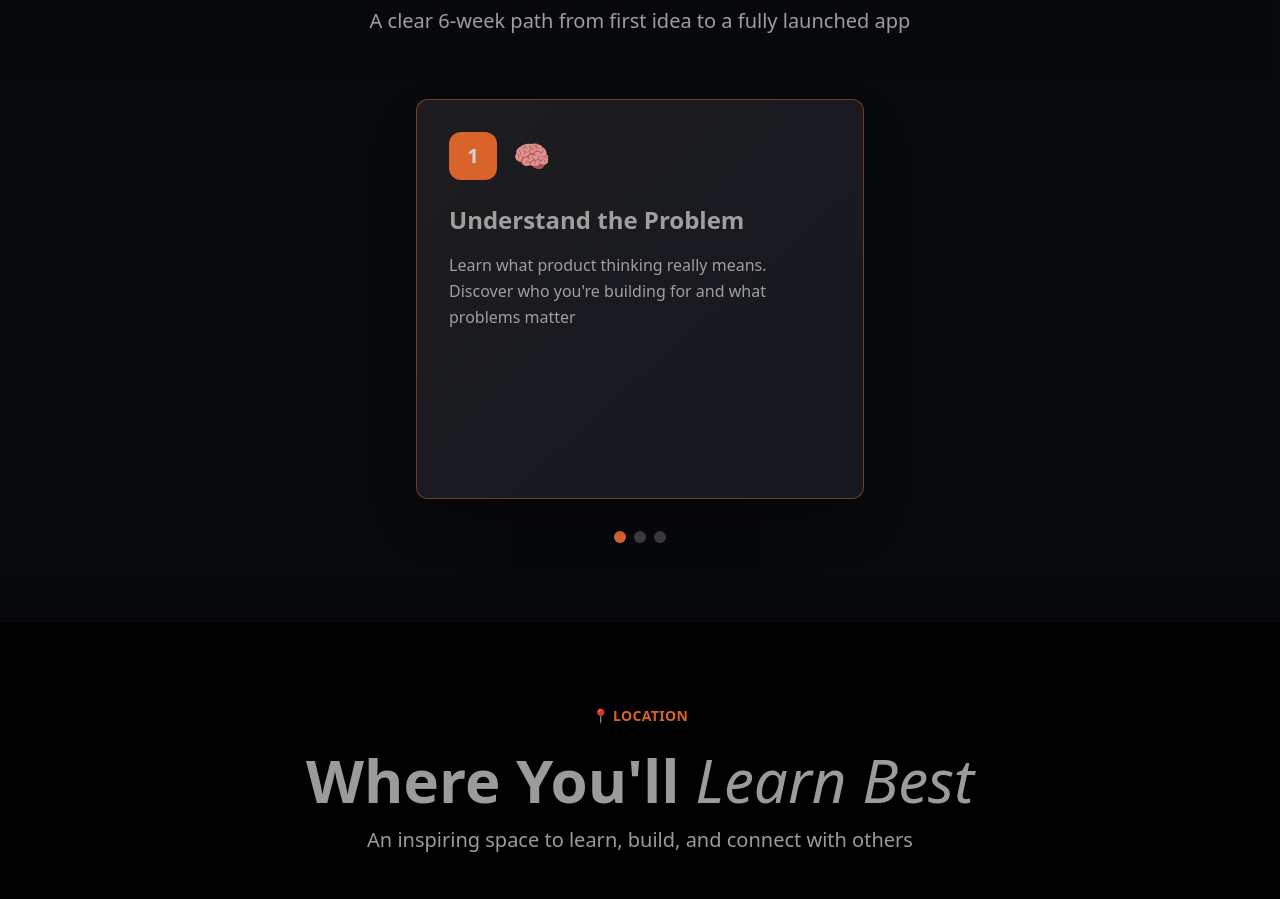
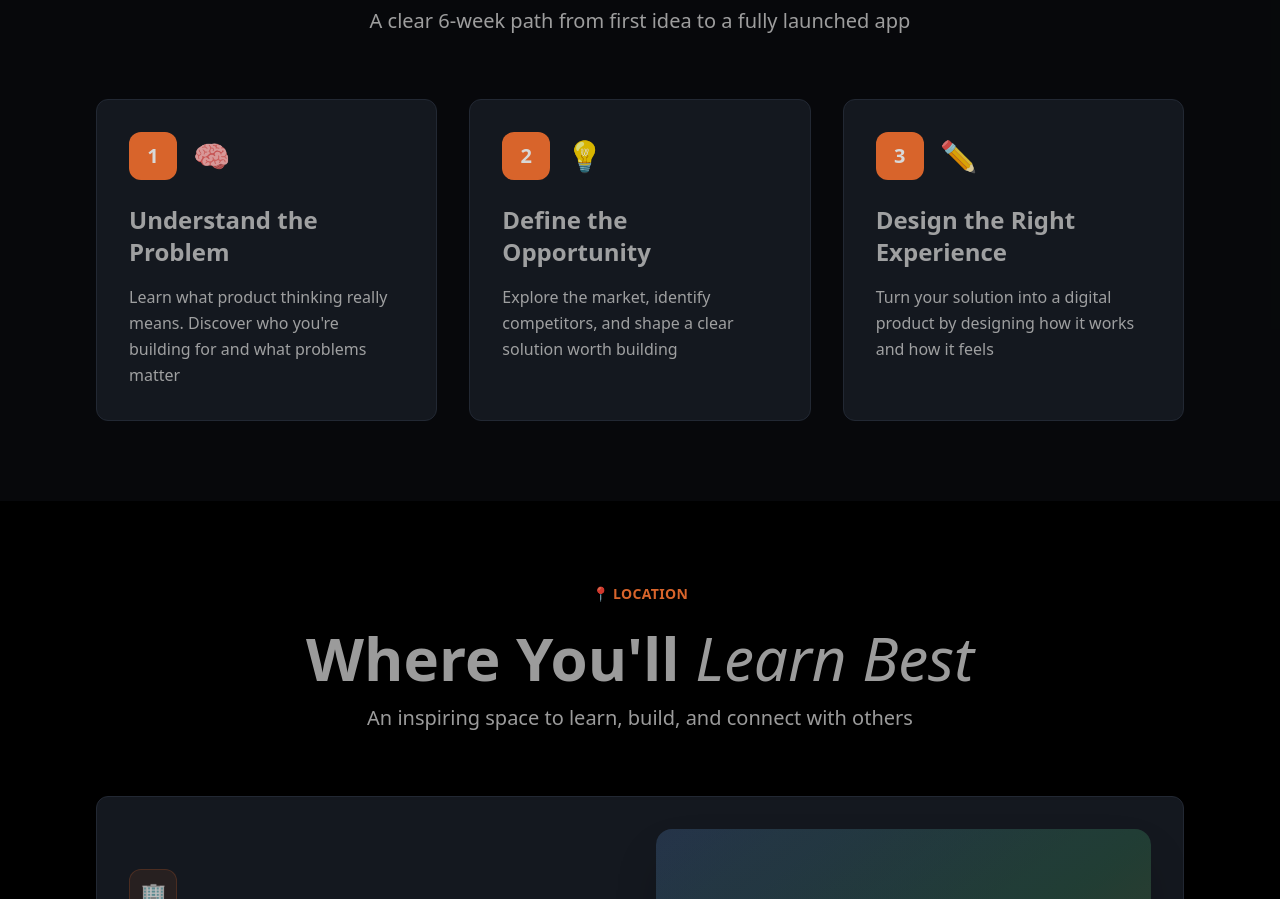
Before and after one commit to Swiss-Business-School-Barcelona/responsive-recreations, a React (Vite) app: page / in a window 1280 px wide. Shown: the part 1704-2603 px from the top of the page. Built offline with nearby package versions, Linux system fonts and the light colour scheme.

Commit message:
Revert "Add stacked card effect"
This reverts commit bf2aad815ee669bce9966c38c1452ed685d0d5b7.

```diff
--- a/src/components/PathSection.tsx
+++ b/src/components/PathSection.tsx
@@ -1,8 +1,4 @@
-import { useState } from "react";
-
 const PathSection = () => {
-  const [activeCard, setActiveCard] = useState(0);
-
   const steps = [
     {
       number: "1",
@@ -42,21 +38,12 @@ const PathSection = () => {
           </p>
         </div>
 
-        {/* Stacked Step Cards */}
-        <div className="relative max-w-md mx-auto h-[400px]">
+        {/* Step Cards */}
+        <div className="grid md:grid-cols-3 gap-8">
           {steps.map((step, index) => (
             <div
               key={index}
-              onClick={() => setActiveCard(index)}
-              className={`absolute inset-0 bg-card border border-border rounded-xl p-8 cursor-pointer transition-all duration-500 transform-gpu ${
-                activeCard === index
-                  ? 'z-30 scale-100 rotate-0 border-brand-orange/50 shadow-2xl'
-                  : `z-${20 - index * 5} scale-95 ${
-                      index === 0 ? 'rotate-[-2deg] translate-x-[-8px]' :
-                      index === 1 ? 'rotate-[1deg] translate-x-[4px]' :
-                      'rotate-[-1deg] translate-x-[8px]'
-                    }`
-              } hover:scale-[0.98] hover:shadow-lg`}
+              className="bg-card border border-border rounded-xl p-8 hover:border-brand-orange/50 transition-all duration-300 relative overflow-hidden group"
             >
               {/* Step Number Badge */}
               <div className="flex items-center space-x-4 mb-6">
@@ -70,23 +57,8 @@ const PathSection = () => {
               <p className="text-muted-foreground leading-relaxed">{step.description}</p>
 
               {/* Decorative gradient */}
-              <div className={`absolute inset-0 bg-gradient-to-br from-brand-orange/5 to-transparent transition-opacity duration-300 pointer-events-none ${
-                activeCard === index ? 'opacity-100' : 'opacity-0'
-              }`} />
+              <div className="absolute inset-0 bg-gradient-to-br from-brand-orange/5 to-transparent opacity-0 group-hover:opacity-100 transition-opacity duration-300 pointer-events-none" />
             </div>
-          ))}
-        </div>
-
-        {/* Card indicators */}
-        <div className="flex justify-center mt-8 space-x-2">
-          {steps.map((_, index) => (
-            <button
-              key={index}
-              onClick={() => setActiveCard(index)}
-              className={`w-3 h-3 rounded-full transition-all duration-300 ${
-                activeCard === index ? 'bg-brand-orange' : 'bg-muted-foreground/30'
-              }`}
-            />
           ))}
         </div>
       </div>
```
